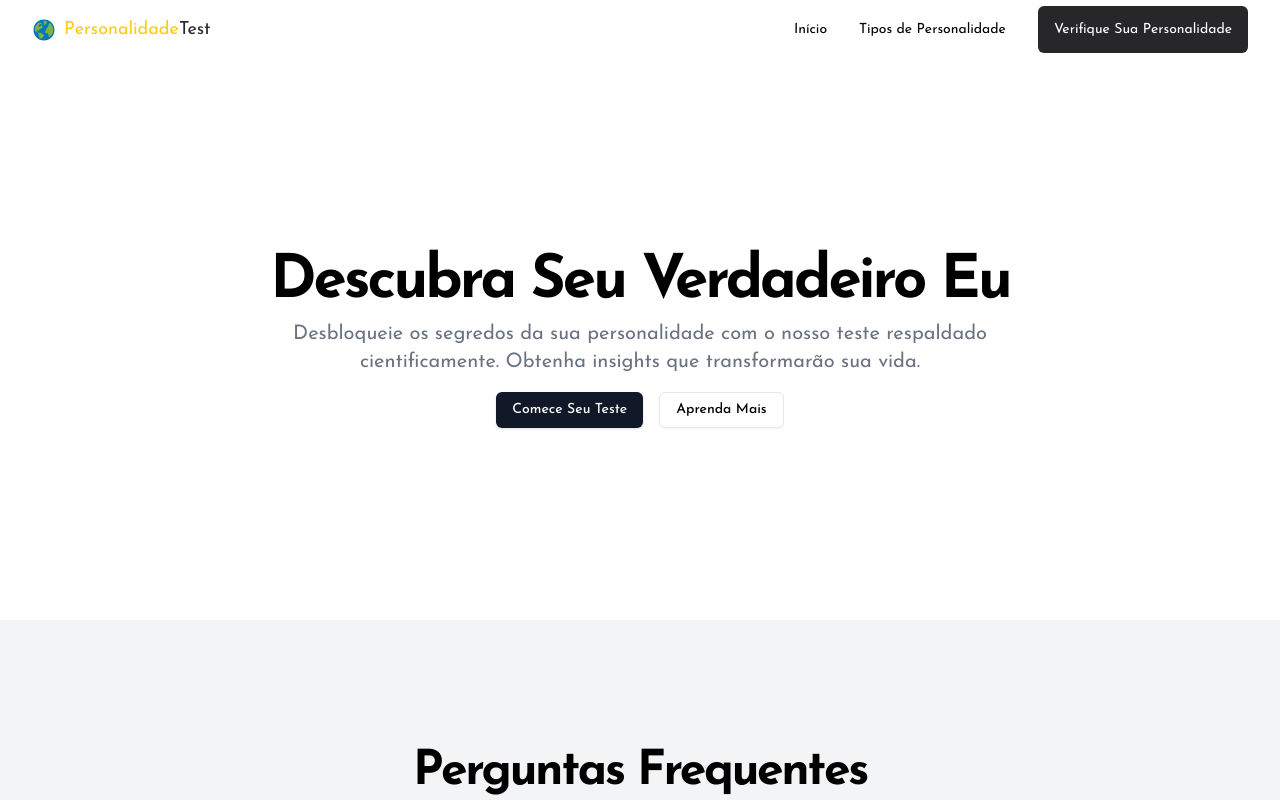
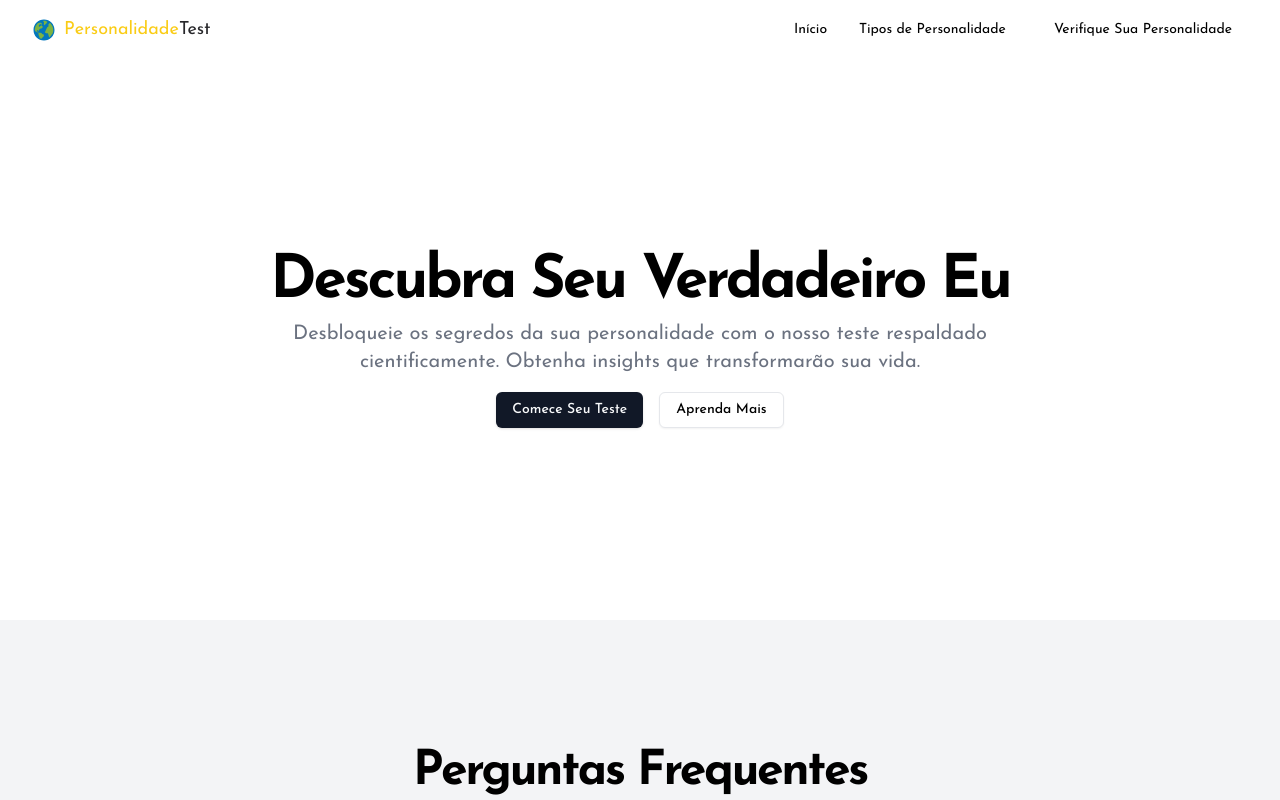
Before and after one commit to whitewalter195/personality-frontend, a Next.js app: page / in a window 1280 px wide. Shown: the top 800 px of the page. Built offline with nearby package versions, Linux system fonts and the light colour scheme.

Commit message:
Update NavBar.tsx

```diff
--- a/components/NavBar.tsx
+++ b/components/NavBar.tsx
@@ -1,35 +1,65 @@
+"use client";
+
+import { useState } from "react";
 import Link from "next/link";
+import { Menu, X } from "lucide-react";
 import Logo from "./Logo";
+import { Button } from "@/components/ui/button";
+import { Sheet, SheetContent, SheetTrigger } from "@/components/ui/sheet";
 
-function NavBar() {
-    return (
-        <nav className="flex justify-between items-center py-4 px-8">
-            <div>
-                <Logo />
-            </div>
+export default function NavBar() {
+    const [isOpen, setIsOpen] = useState(false);
 
-            <div>
-                <ul className="flex justify-between items-center gap-8 text-sm">
+    const toggleMenu = () => setIsOpen(!isOpen);
+
+    const NavItems = () => (
+        <>
             <li>
-                        <Link href="/">Início</Link>
+                <Link href="/" className="hover:text-primary">
+                    Início
+                </Link>
             </li>
             <li>
-                        <Link href="/personality-types">
+                <Link href="/personality-types" className="hover:text-primary">
                     Tipos de Personalidade
                 </Link>
             </li>
             <li>
                 <Link
                     href="/test"
-                            className="px-4 py-4 bg-zinc-800 text-white rounded-md"
+                    className="px-4 py-2 bg-primary text-primary-foreground rounded-md hover:bg-primary/90"
                 >
                     Verifique Sua Personalidade
                 </Link>
             </li>
+        </>
+    );
+
+    return (
+        <nav className="flex justify-between items-center py-4 px-4 md:px-8">
+            <div>
+                <Logo />
+            </div>
+
+            {/* Desktop Menu */}
+            <ul className="hidden md:flex justify-between items-center gap-8 text-sm">
+                <NavItems />
             </ul>
-            </div>
+
+            {/* Mobile Menu */}
+            <Sheet>
+                <SheetTrigger asChild>
+                    <Button variant="outline" size="icon" className="md:hidden">
+                        <Menu className="h-6 w-6" />
+                        <span className="sr-only">Toggle menu</span>
+                    </Button>
+                </SheetTrigger>
+                <SheetContent side="right">
+                    <ul className="flex flex-col gap-4 mt-8">
+                        <NavItems />
+                    </ul>
+                </SheetContent>
+            </Sheet>
         </nav>
     );
 }
-
-export default NavBar;
```
Lines whose indentation alone changed are shown as unchanged.
